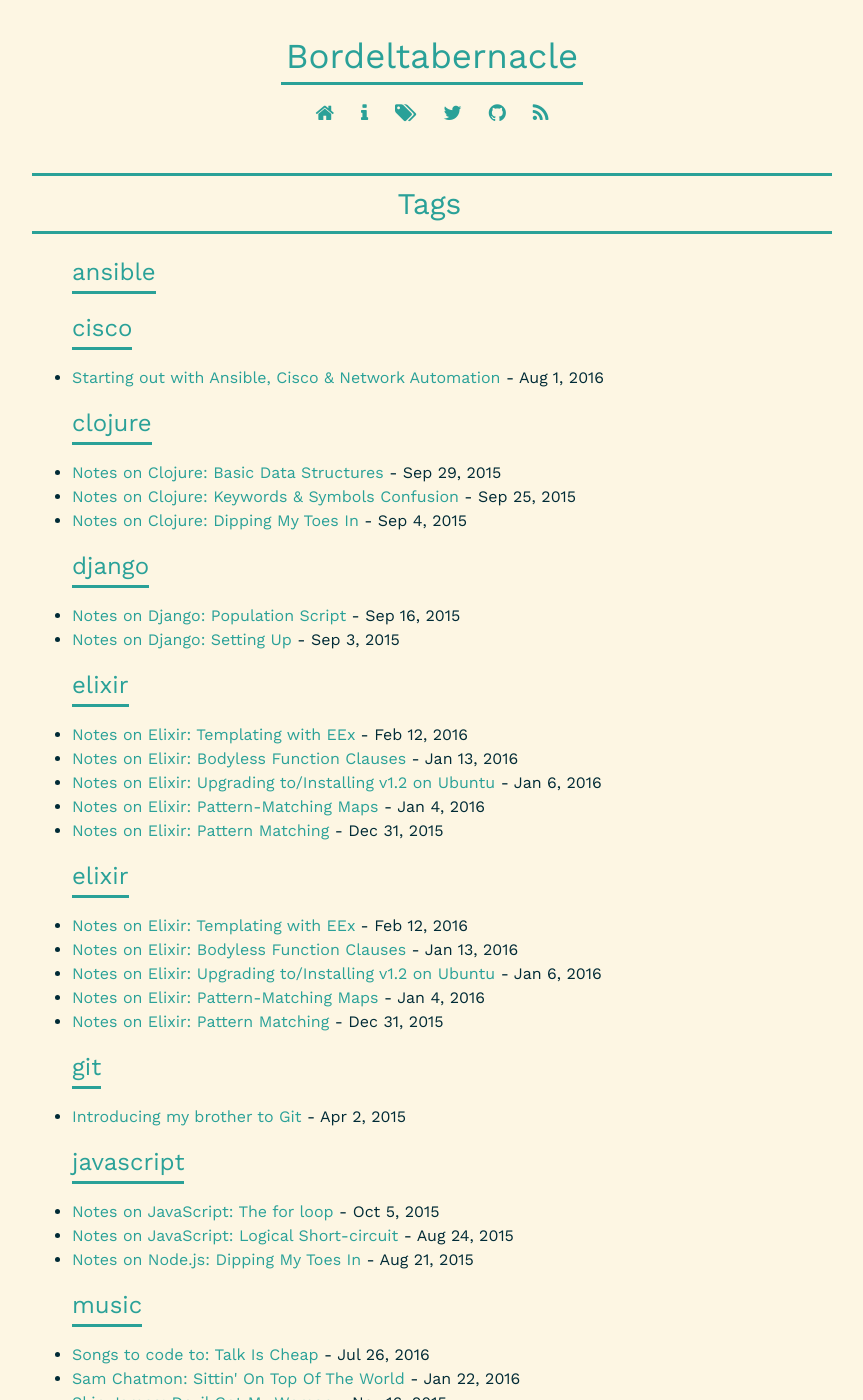
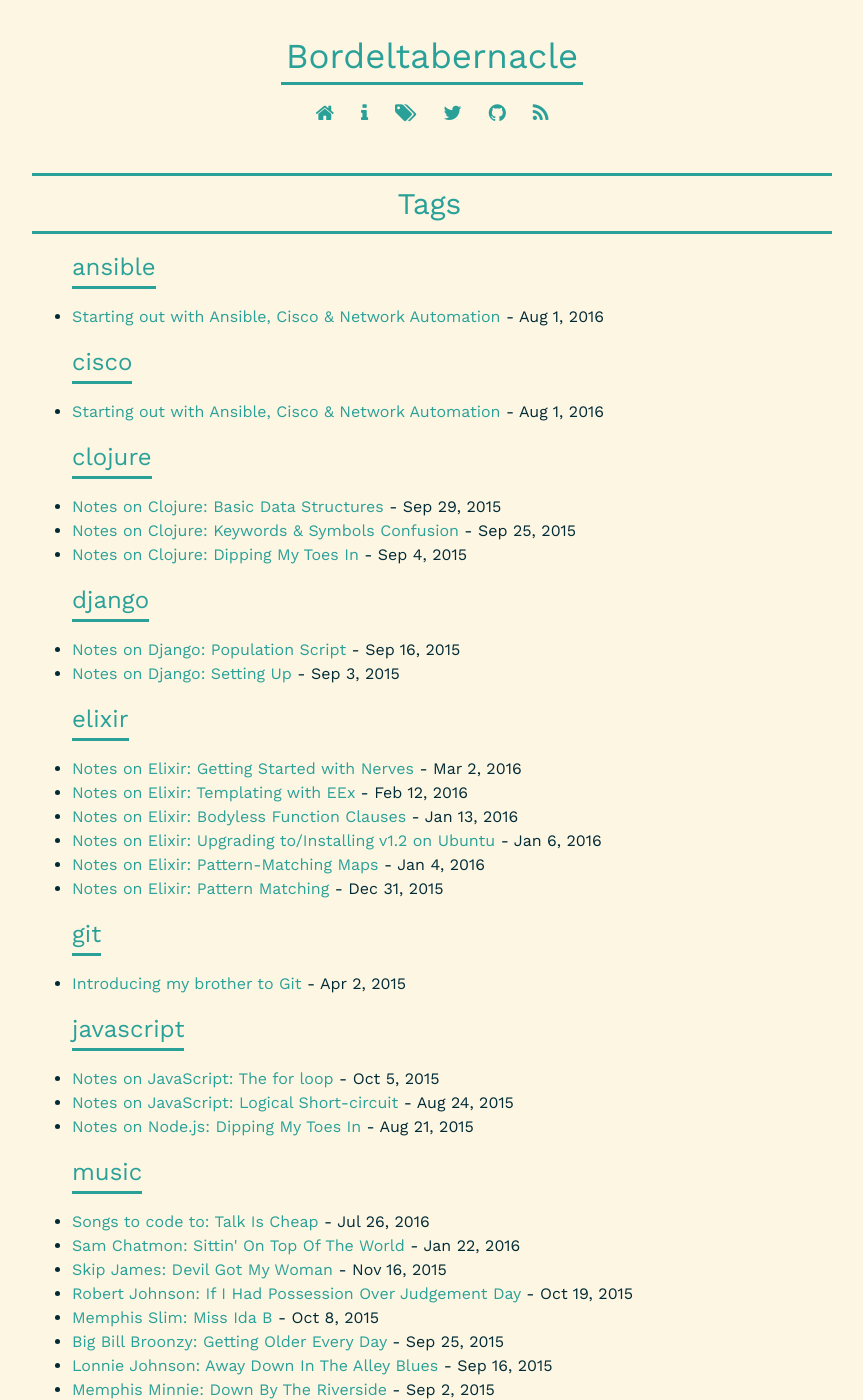
Before and after one commit to robphoenix/bordeltabernacle.github.io, a Jekyll site: the page built from tags.html, in a window 1280 px wide and 1400 px high. Shown: the whole window, without its empty margins (208-1071 px from the left). Built offline with Jekyll 4.4.1, drawn with Linux system fonts in a browser that asks for light colours; nearby versions of some CDN libraries; Markdown is read by kramdown in place of the engine named in the settings; some of the changed text lies outside the part shown.

Commit message:
remove ,

```diff
--- a/_posts/2016-03-02-notes-on-elixir-getting-started-with-nerves.markdown
+++ b/_posts/2016-03-02-notes-on-elixir-getting-started-with-nerves.markdown
@@ -1,7 +1,7 @@
 ---
 title: "Notes on Elixir: Getting Started with Nerves"
 layout: post
-tags: elixir, nerves
+tags: elixir nerves
 
 ---
 
```
Also changed, not shown: _posts/2016-08-01-starting-out-with-ansible-cisco-and-network-automation.md (+1 -1 lines), _drafts/starting-out-vagrant-network-automation.md (line endings or trailing spaces).
